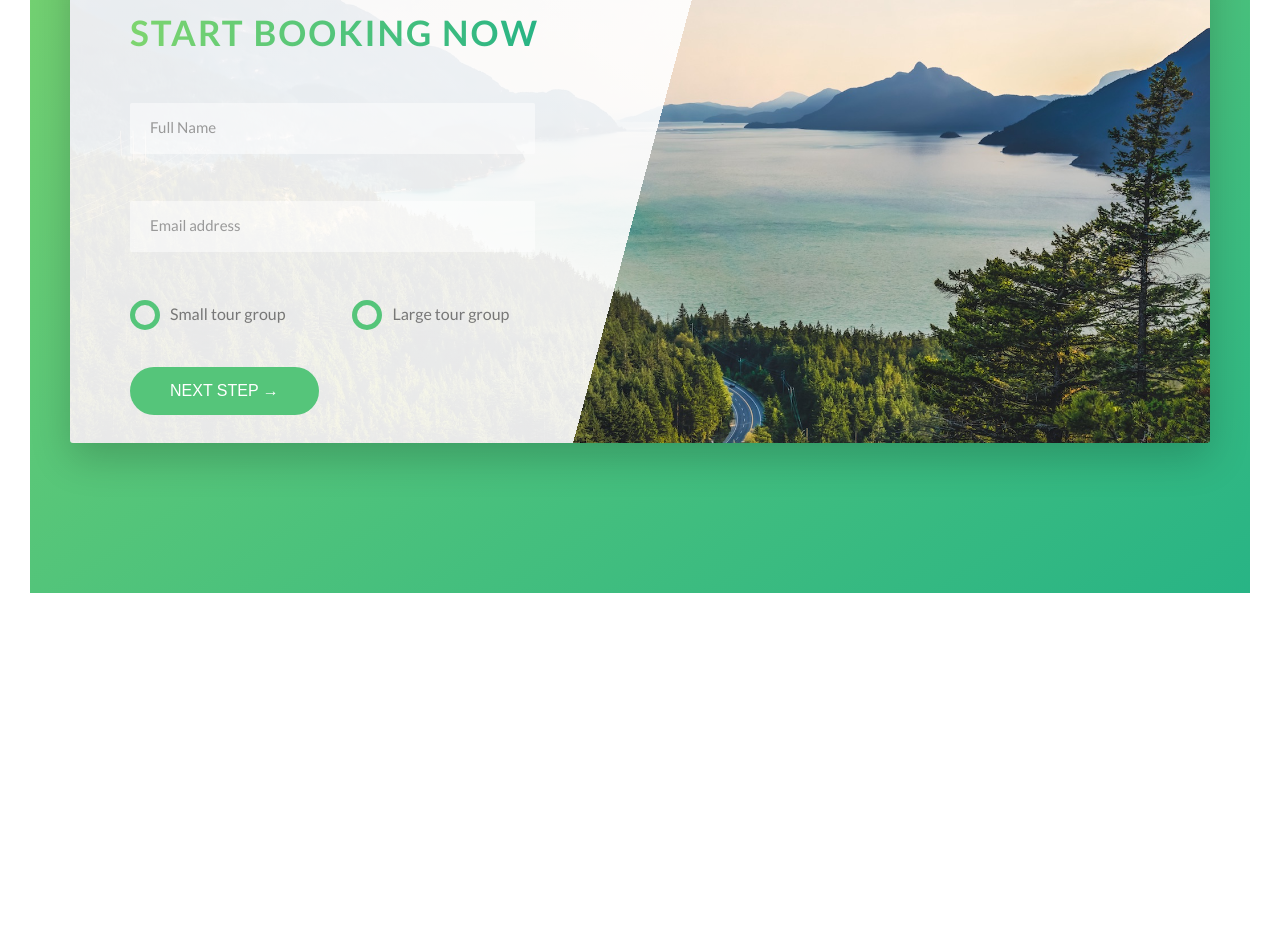
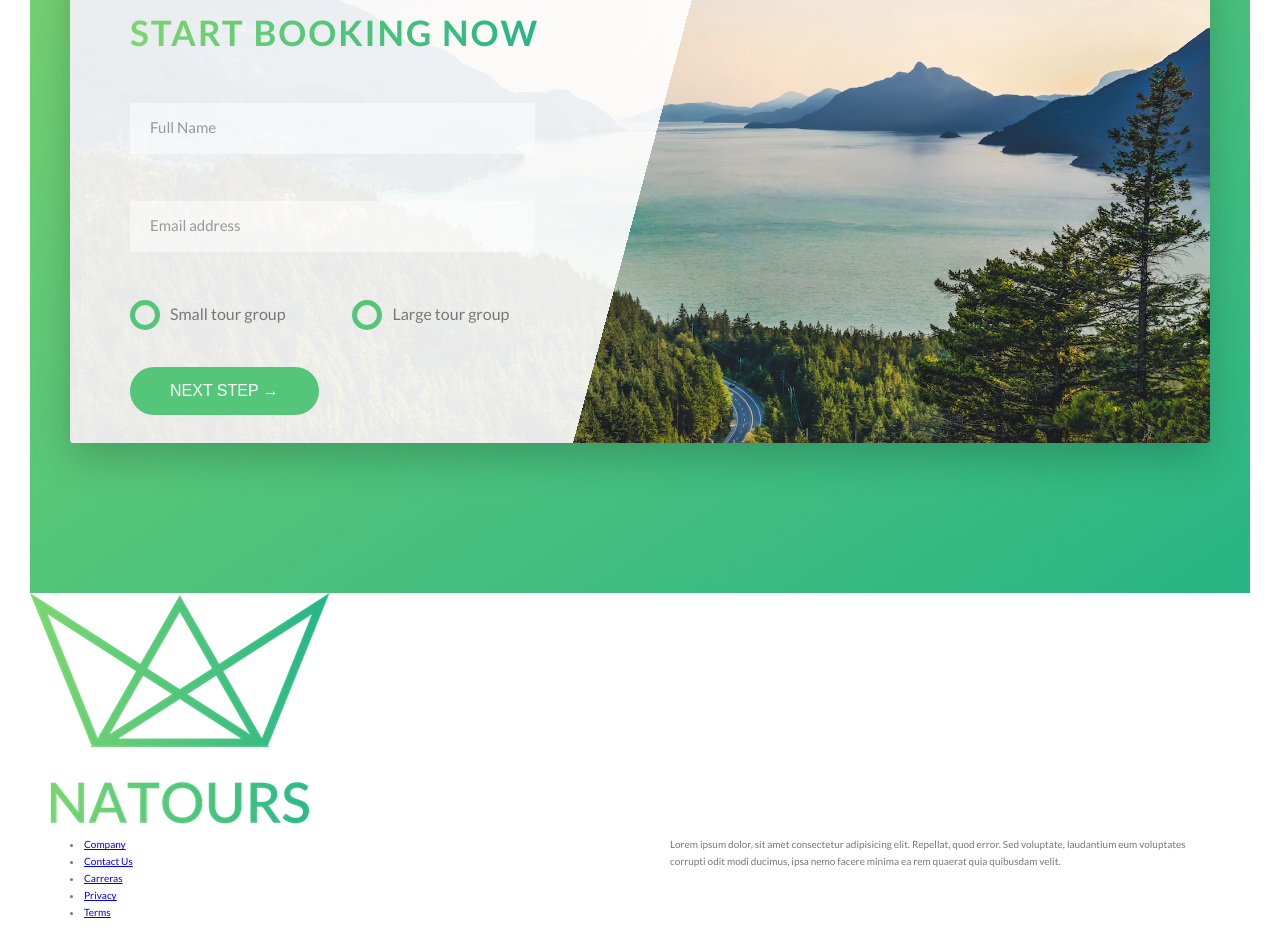
Before and after one commit to raminrez/Touring, a website: page index.html in a window 1280 px wide. Shown: the part 4697-5648 px from the top of the page. Before the commit the page ends 5320 px from the top, so only its background shows below. Drawn offline with Linux system fonts and the light colour scheme.

Commit message:
Add section-footer

```diff
--- a/index.html
+++ b/index.html
@@ -406,74 +406,46 @@
         </div>
       </section>
     </main>
-    <!--
-    <section class="grid-test">
+
+    <footer id="footer" class="footer">
+      <div class="footer__logo-box">
+        <img
+          src="/img/logo-green-2x.png"
+          alt="Full Logo"
+          class="footer__logo"
+        />
+      </div>
       <div class="row">
         <div class="col-1-of-2">
-          Col 1 Of 2
+          <div class="footer__navigation">
+            <ui class="footer__list">
+              <li class="footer__item">
+                <a href="#" class="footer__link">Company</a>
+              </li>
+              <li class="footer__item">
+                <a href="#" class="footer__link">Contact Us</a>
+              </li>
+              <li class="footer__item">
+                <a href="#" class="footer__link">Carreras</a>
+              </li>
+              <li class="footer__item">
+                <a href="#" class="footer__link">Privacy</a>
+              </li>
+              <li class="footer__item">
+                <a href="#" class="footer__link">Terms</a>
+              </li>
+            </ui>
+          </div>
         </div>
         <div class="col-1-of-2">
-          Col 1 Of 2
+          <p class="footer__copyright">
+            Lorem ipsum dolor, sit amet consectetur adipisicing elit. Repellat,
+            quod error. Sed voluptate, laudantium eum voluptates corrupti odit
+            modi ducimus, ipsa nemo facere minima ea rem quaerat quia quibusdam
+            velit.
+          </p>
         </div>
       </div>
-
-      <div class="row">
-        <div class="col-1-of-3">
-          Col 1 Of 3
-        </div>
-        <div class="col-1-of-3">
-          Col 1 Of 3
-        </div>
-        <div class="col-1-of-3">
-          Col 1 Of 3
-        </div>
-      </div>
-
-      <div class="row">
-        <div class="col-1-of-3">
-          Col 1 Of 3
-        </div>
-        <div class="col-2-of-3">
-          Col 2 Of 3
-        </div>
-      </div>
-
-      <div class="row">
-        <div class="col-1-of-4">
-          Col 1 Of 4
-        </div>
-        <div class="col-1-of-4">
-          Col 1 Of 4
-        </div>
-        <div class="col-1-of-4">
-          Col 1 Of 4
-        </div>
-        <div class="col-1-of-4">
-          Col 1 Of 4
-        </div>
-      </div>
-
-      <div class="row">
-        <div class="col-1-of-4">
-          Col 1 Of 4
-        </div>
-        <div class="col-1-of-4">
-          Col 1 Of 4
-        </div>
-        <div class="col-2-of-4">
-          Col 2 Of 4
-        </div>
-      </div>
-
-      <div class="row">
-        <div class="col-1-of-4">
-          Col 1 Of 4
-        </div>
-        <div class="col-3-of-4">
-          Col 3 Of 4
-        </div>
-      </div>
-    </section>
-    -->
+    </footer>
   </body>
 </html>
```
